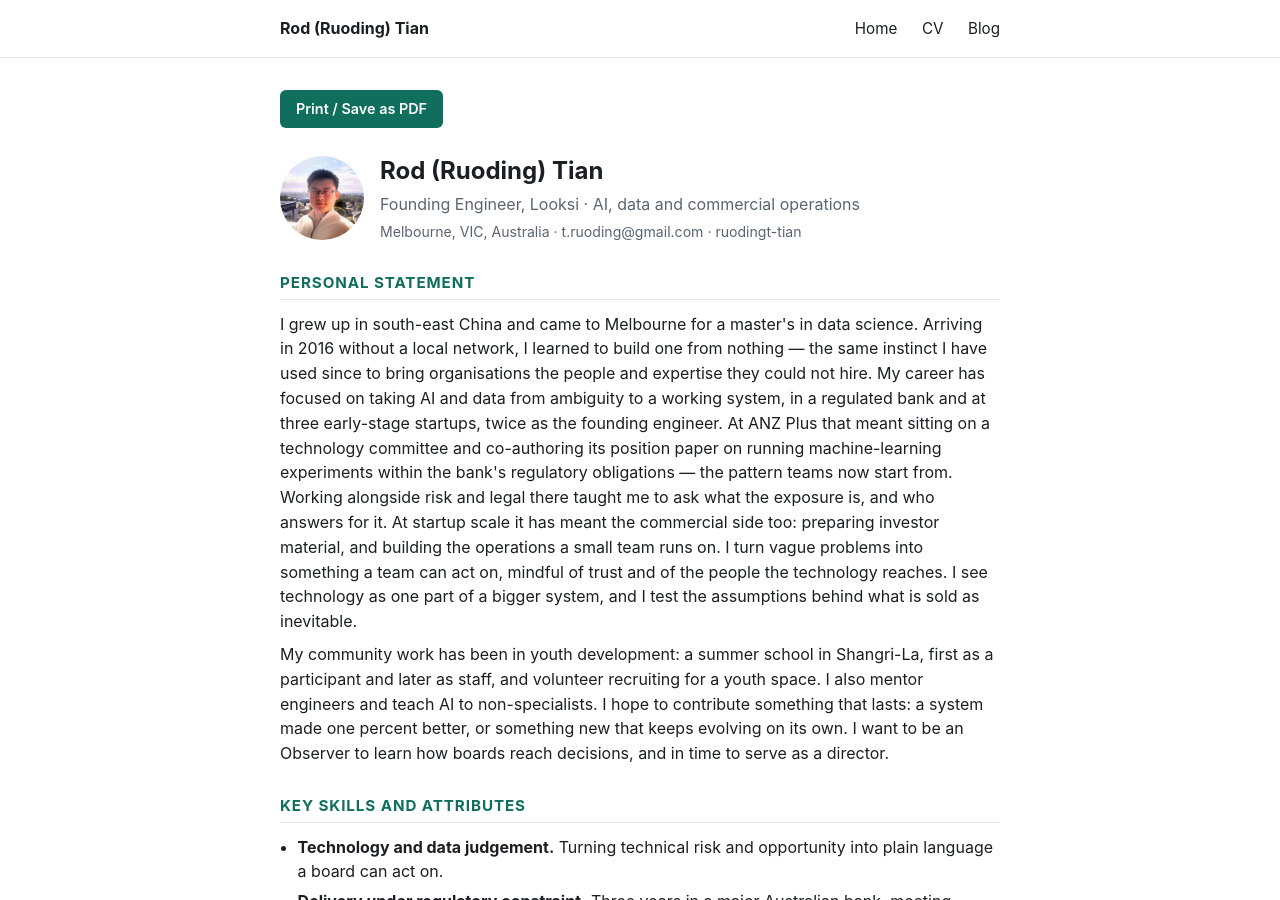
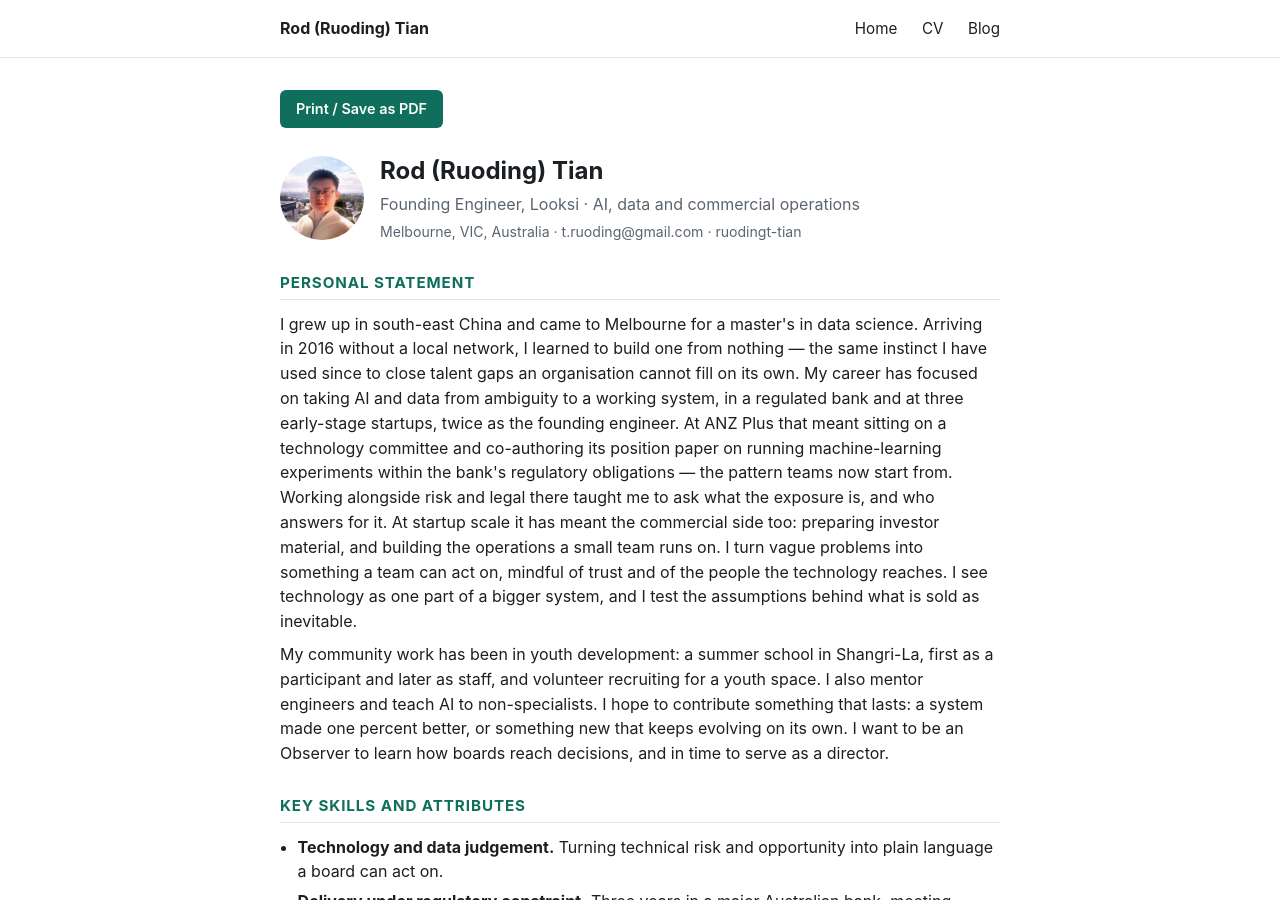
Before and after one commit to ruodingt/ruodingt.github.io, a Jekyll site: the page built from cv/index.md, in a window 1280 px wide and 900 px high. Built offline with Jekyll 4.4.1, drawn with Linux system fonts in a browser that asks for light colours.

Commit message:
Reword to close talent gaps, dropping the could-not-hire echo
The opening line and key-skill 4 both said \"an organisation could not
hire\"; the statement now says \"close talent gaps an organisation cannot
fill on its own\", keeping the meaning without the verbatim repeat.

Co-Authored-By: Claude Opus 4.8 <noreply@anthropic.com>

```diff
--- a/_data/cv.yml
+++ b/_data/cv.yml
@@ -13,7 +13,7 @@ linkedin: "https://www.linkedin.com/in/ruodingt-tian/"
 # words, at the top, covering who you are, professional value, community
 # connection, and values/motivation.
 statement:
-  - "I grew up in south-east China and came to Melbourne for a master's in data science. Arriving in 2016 without a local network, I learned to build one from nothing &mdash; the same instinct I have used since to bring organisations the people and expertise they could not hire. My career has focused on taking AI and data from ambiguity to a working system, in a regulated bank and at three early-stage startups, twice as the founding engineer. At ANZ Plus that meant sitting on a technology committee and co-authoring its position paper on running machine-learning experiments within the bank's regulatory obligations &mdash; the pattern teams now start from. Working alongside risk and legal there taught me to ask what the exposure is, and who answers for it. At startup scale it has meant the commercial side too: preparing investor material, and building the operations a small team runs on. I turn vague problems into something a team can act on, mindful of trust and of the people the technology reaches. I see technology as one part of a bigger system, and I test the assumptions behind what is sold as inevitable."
+  - "I grew up in south-east China and came to Melbourne for a master's in data science. Arriving in 2016 without a local network, I learned to build one from nothing &mdash; the same instinct I have used since to close talent gaps an organisation cannot fill on its own. My career has focused on taking AI and data from ambiguity to a working system, in a regulated bank and at three early-stage startups, twice as the founding engineer. At ANZ Plus that meant sitting on a technology committee and co-authoring its position paper on running machine-learning experiments within the bank's regulatory obligations &mdash; the pattern teams now start from. Working alongside risk and legal there taught me to ask what the exposure is, and who answers for it. At startup scale it has meant the commercial side too: preparing investor material, and building the operations a small team runs on. I turn vague problems into something a team can act on, mindful of trust and of the people the technology reaches. I see technology as one part of a bigger system, and I test the assumptions behind what is sold as inevitable."
   - "My community work has been in youth development: a summer school in Shangri-La, first as a participant and later as staff, and volunteer recruiting for a youth space. I also mentor engineers and teach AI to non-specialists. I hope to contribute something that lasts: a system made one percent better, or something new that keeps evolving on its own. I want to be an Observer to learn how boards reach decisions, and in time to serve as a director."
 
 attributes:
```
